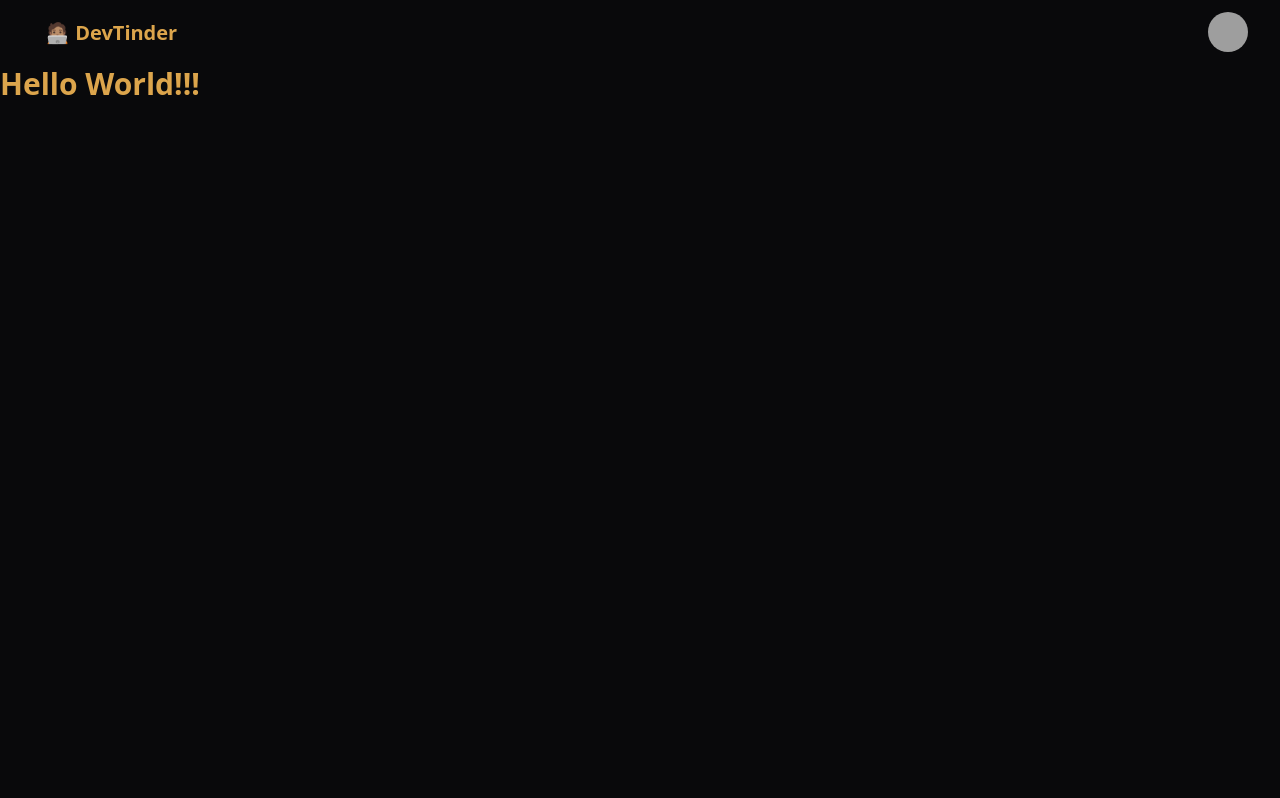
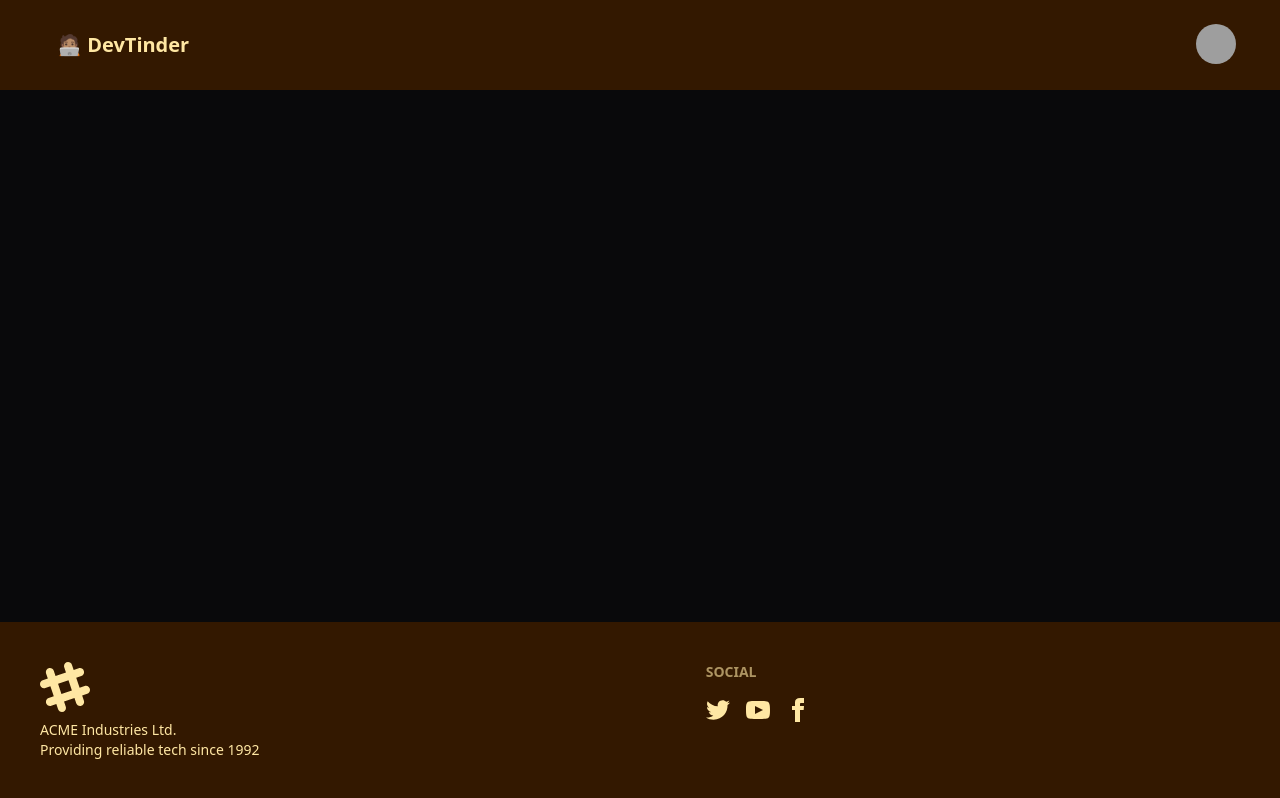
Before and after one commit to codersaradhi/DevTinder_web, a React (Vite) app: page / in a window 1280 px wide. Built offline with nearby package versions, Linux system fonts and the light colour scheme; grey boxes are pictures that could not be loaded.

Commit message:
add the routing also

```diff
--- a/package.json
+++ b/package.json
@@ -12,7 +12,8 @@
   "dependencies": {
     "daisyui": "^4.12.24",
     "react": "^19.1.0",
-    "react-dom": "^19.1.0"
+    "react-dom": "^19.1.0",
+    "react-router-dom": "^7.6.0"
   },
   "devDependencies": {
     "@eslint/js": "^9.25.0",
--- a/src/App.jsx
+++ b/src/App.jsx
@@ -1,49 +1,20 @@
+
+import { BrowserRouter, Routes, Route } from "react-router-dom";
+import Body from "./Body";
+import Login from "./Login";
+import Profile from "./Profile";
+
 function App() {
   return (
     <>
-      <div className="navbar bg-base-100">
-        <div className="flex-1 mx-5">
-          <a className="btn btn-ghost text-xl">🧑🏽‍💻 DevTinder</a>
-        </div>
-
-        <div className="flex-none mx-5">
-          <div className="dropdown dropdown-end">
-          </div>
-          <div className="dropdown dropdown-end">
-            <div
-              tabIndex={0}
-              role="button"
-              className="btn btn-ghost btn-circle avatar"
-            >
-              <div className="w-10 rounded-full ">
-                <img
-
-                  alt="Tailwind CSS Navbar component"
-                  src="https://img.daisyui.com/images/stock/photo-1534528741775-53994a69daeb.webp"
-                />
-              </div>
-            </div>
-            <ul
-              tabIndex={0}
-              className="menu menu-sm dropdown-content bg-base-100 rounded-box z-[1] mt-3 w-52 p-2 shadow"
-            >
-              <li>
-                <a className="justify-between">
-                  Profile
-                  <span className="badge">New</span>
-                </a>
-              </li>
-              <li>
-                <a>Settings</a>
-              </li>
-              <li>
-                <a>Logout</a>
-              </li>
-            </ul>
-          </div>
-        </div>
-      </div>
-      <h1 className="text-3xl font-bold ">Hello World!!!</h1>
+      <BrowserRouter basename="/">
+        <Routes>
+          <Route path="/" element={<Body />}>
+            <Route path="/login" element={<Login/>} />
+            <Route path="/profile" element={<Profile/>} />
+          </Route>
+        </Routes>
+      </BrowserRouter>
     </>
   );
 }
--- /dev/null
+++ b/src/Body.jsx
@@ -0,0 +1,16 @@
+import React from 'react'
+import NavBar from './NavBar'
+import { Outlet } from 'react-router-dom'
+import Footer from './Footer'
+
+const Body = () => {
+  return (
+    <div>
+      <NavBar/>
+      <Outlet/>
+      <Footer />
+    </div>
+  )
+}
+
+export default Body
--- /dev/null
+++ b/src/Footer.jsx
@@ -0,0 +1,66 @@
+import React from 'react'
+
+const Footer = () => {
+  return (
+    <footer className="footer bg-neutral text-neutral-content p-10 fixed bottom-0">
+  <aside>
+    <svg
+      width="50"
+      height="50"
+      viewBox="0 0 24 24"
+      xmlns="http://www.w3.org/2000/svg"
+      fillRule="evenodd"
+      clipRule="evenodd"
+      className="fill-current">
+      <path
+        d="M22.672 15.226l-2.432.811.841 2.515c.33 1.019-.209 2.127-1.23 2.456-1.15.325-2.148-.321-2.463-1.226l-.84-2.518-5.013 1.677.84 2.517c.391 1.203-.434 2.542-1.831 2.542-.88 0-1.601-.564-1.86-1.314l-.842-2.516-2.431.809c-1.135.328-2.145-.317-2.463-1.229-.329-1.018.211-2.127 1.231-2.456l2.432-.809-1.621-4.823-2.432.808c-1.355.384-2.558-.59-2.558-1.839 0-.817.509-1.582 1.327-1.846l2.433-.809-.842-2.515c-.33-1.02.211-2.129 1.232-2.458 1.02-.329 2.13.209 2.461 1.229l.842 2.515 5.011-1.677-.839-2.517c-.403-1.238.484-2.553 1.843-2.553.819 0 1.585.509 1.85 1.326l.841 2.517 2.431-.81c1.02-.33 2.131.211 2.461 1.229.332 1.018-.21 2.126-1.23 2.456l-2.433.809 1.622 4.823 2.433-.809c1.242-.401 2.557.484 2.557 1.838 0 .819-.51 1.583-1.328 1.847m-8.992-6.428l-5.01 1.675 1.619 4.828 5.011-1.674-1.62-4.829z"></path>
+    </svg>
+    <p>
+      ACME Industries Ltd.
+      <br />
+      Providing reliable tech since 1992
+    </p>
+  </aside>
+  <nav>
+    <h6 className="footer-title">Social</h6>
+    <div className="grid grid-flow-col gap-4">
+      <a>
+        <svg
+          xmlns="http://www.w3.org/2000/svg"
+          width="24"
+          height="24"
+          viewBox="0 0 24 24"
+          className="fill-current">
+          <path
+            d="M24 4.557c-.883.392-1.832.656-2.828.775 1.017-.609 1.798-1.574 2.165-2.724-.951.564-2.005.974-3.127 1.195-.897-.957-2.178-1.555-3.594-1.555-3.179 0-5.515 2.966-4.797 6.045-4.091-.205-7.719-2.165-10.148-5.144-1.29 2.213-.669 5.108 1.523 6.574-.806-.026-1.566-.247-2.229-.616-.054 2.281 1.581 4.415 3.949 4.89-.693.188-1.452.232-2.224.084.626 1.956 2.444 3.379 4.6 3.419-2.07 1.623-4.678 2.348-7.29 2.04 2.179 1.397 4.768 2.212 7.548 2.212 9.142 0 14.307-7.721 13.995-14.646.962-.695 1.797-1.562 2.457-2.549z"></path>
+        </svg>
+      </a>
+      <a>
+        <svg
+          xmlns="http://www.w3.org/2000/svg"
+          width="24"
+          height="24"
+          viewBox="0 0 24 24"
+          className="fill-current">
+          <path
+            d="M19.615 3.184c-3.604-.246-11.631-.245-15.23 0-3.897.266-4.356 2.62-4.385 8.816.029 6.185.484 8.549 4.385 8.816 3.6.245 11.626.246 15.23 0 3.897-.266 4.356-2.62 4.385-8.816-.029-6.185-.484-8.549-4.385-8.816zm-10.615 12.816v-8l8 3.993-8 4.007z"></path>
+        </svg>
+      </a>
+      <a>
+        <svg
+          xmlns="http://www.w3.org/2000/svg"
+          width="24"
+          height="24"
+          viewBox="0 0 24 24"
+          className="fill-current">
+          <path
+            d="M9 8h-3v4h3v12h5v-12h3.642l.358-4h-4v-1.667c0-.955.192-1.333 1.115-1.333h2.885v-5h-3.808c-3.596 0-5.192 1.583-5.192 4.615v3.385z"></path>
+        </svg>
+      </a>
+    </div>
+  </nav>
+</footer>
+  )
+}
+
+export default Footer
--- /dev/null
+++ b/src/Login.jsx
@@ -0,0 +1,11 @@
+import React from 'react'
+
+const Login = () => {
+  return (
+    <div>
+      <h1 className="text-3xl font-bold ">Login page</h1>
+    </div>
+  )
+}
+
+export default Login
--- /dev/null
+++ b/src/NavBar.jsx
@@ -0,0 +1,54 @@
+import React from 'react'
+
+const NavBar = () => {
+  return (
+    <div>
+      <div className="navbar bg-neutral text-neutral-content p-5">
+        <div className="flex-1 mx-5">
+          <a className="btn btn-ghost text-xl">🧑🏽‍💻 DevTinder</a>
+        </div>
+
+        <div className="flex-none mx-5">
+          <div className="dropdown dropdown-end">
+          </div>
+          <div className="dropdown dropdown-end">
+            <div
+              tabIndex={0}
+              role="button"
+              className="btn btn-ghost btn-circle avatar"
+            >
+              <div className="w-10 rounded-full ">
+                <img
+
+                  alt="Tailwind CSS Navbar component"
+                  src="https://img.daisyui.com/images/stock/photo-1534528741775-53994a69daeb.webp"
+                />
+              </div>
+            </div>
+            <ul
+              tabIndex={0}
+              className="menu menu-sm dropdown-content bg-base-100 rounded-box z-[1] mt-3 w-52 p-2 shadow"
+            >
+              <li>
+                <a className="justify-between">
+                  Profile
+                  <span className="badge">New</span>
+                </a>
+              </li>
+              <li>
+                <a>Settings</a>
+              </li>
+              <li>
+                <a>Logout</a>
+              </li>
+            </ul>
+          </div>
+        </div>
+      </div>
+
+    </div>
+
+  )
+}
+
+export default NavBar
--- /dev/null
+++ b/src/Profile.jsx
@@ -0,0 +1,11 @@
+import React from 'react'
+
+const Profile = () => {
+  return (
+    <div>
+      <h1 className="text-3xl font-bold ">Profile page</h1>
+    </div>
+  )
+}
+
+export default Profile
```
Also changed, not shown: 2 other files (tests, documents, lock files or other folders).
